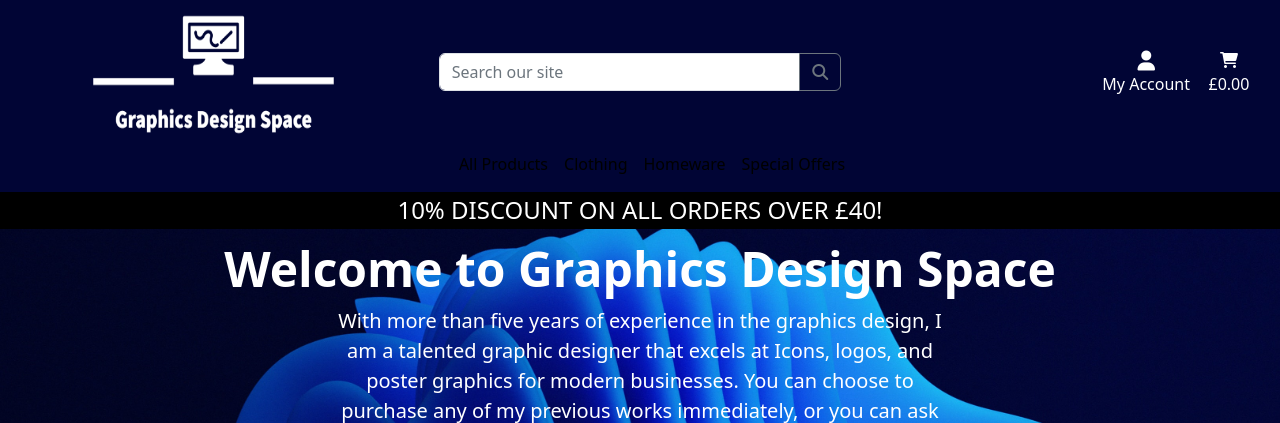
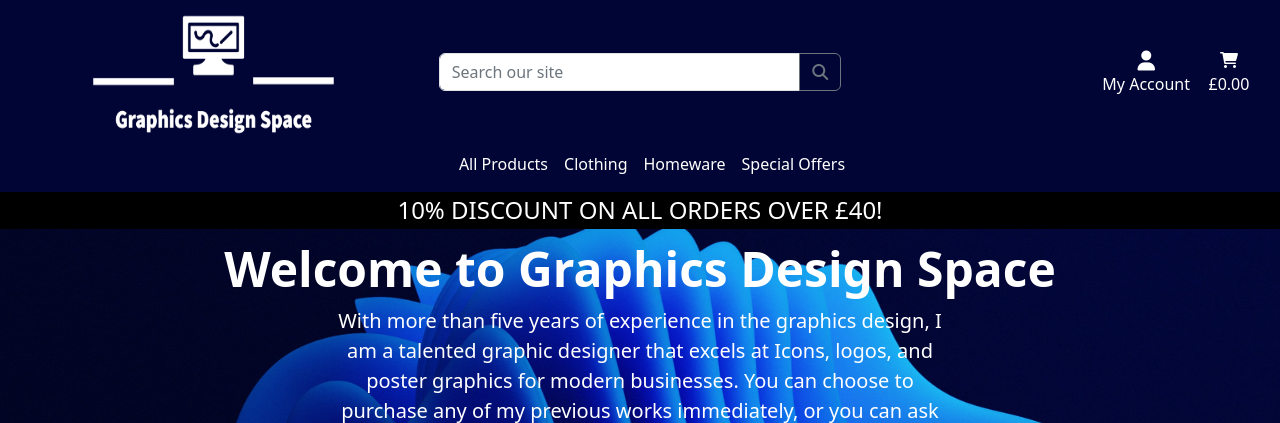
Before and after one commit to Awoyalejohn/GDS, a Django app: page / in a window 1280 px wide. Shown: the top 423 px of the page. Run offline with Django 4.2, Linux system fonts and the light colour scheme; some libraries are stand-ins or nearby versions.

Commit message:
Change navbar to a dark colour and navbar text to white

```diff
--- a/static/css/base.css
+++ b/static/css/base.css
@@ -18,6 +18,10 @@ header {
 .main-logo {
   height: 8rem;
   width: 60%;
+}
+
+.main-nav-bg-color {
+  background-color: #010535 !important;
 }
 
 .mobile-logo {
--- a/templates/base.html
+++ b/templates/base.html
@@ -72,7 +72,7 @@
     <!-- dark backgrond div -->
     <div class="row">
       <!-- bootstrap responsive navbar-->
-      <nav class="navbar navbar-expand-lg navbar-light w-100">
+      <nav class="navbar navbar-expand-lg navbar-dark main-nav-bg-color w-100">
         <!-- off canvas nav button -->
         <button class="navbar-toggler" type="button" data-bs-toggle="offcanvas" data-bs-target="#offcanvasNavbar" aria-controls="offcanvasNavbar">
           <span class="navbar-toggler-icon"></span>
--- a/templates/includes/main-nav.html
+++ b/templates/includes/main-nav.html
@@ -1,20 +1,20 @@
 <!-- main-nav & off canvas navbar -->
-<div class="offcanvas offcanvas-start" tabindex="-1" id="offcanvasNavbar" aria-labelledby="offcanvasNavbarLabel">
+<div class="offcanvas offcanvas-start text-white main-nav-bg-color" tabindex="-1" id="offcanvasNavbar" aria-labelledby="offcanvasNavbarLabel">
   <div class="offcanvas-header">
     <h5 class="offcanvas-title" id="offcanvasNavbarLabel">
       Offcanvas
     </h5>
-    <button type="button" class="btn-close" data-bs-dismiss="offcanvas" aria-label="Close"></button>
+    <button type="button" class="btn-close btn-close-white" data-bs-dismiss="offcanvas" aria-label="Close"></button>
   </div>
   <div class="offcanvas-body">
     <ul class="navbar-nav w-auto mx-auto">
       <li class="nav-item d-lg-none">
-        <a class="logo-font font-weight-bold nav-link text-black mr-5" href="#" id="home-link">
+        <a class="logo-font font-weight-bold nav-link text-white mr-5" href="#" id="home-link">
           Home
         </a>
       </li>
       <li class="nav-item dropdown">
-        <a class="logo-font font-weight-bold nav-link text-black mr-5" href="#" id="all-products-link" data-bs-toggle="dropdown" aria-haspopup="true" aria-expanded="false">
+        <a class="logo-font font-weight-bold nav-link text-white mr-5" href="#" id="all-products-link" data-bs-toggle="dropdown" aria-haspopup="true" aria-expanded="false">
           All Products
         </a>
         <div class="dropdown-menu border-0" aria-labelledby="all-products-link">
@@ -30,7 +30,7 @@
       </li>
 
       <li class="nav-item dropdown">
-        <a class="logo-font font-weight-bold nav-link text-black mr-5" href="#" id="clothing-link" data-bs-toggle="dropdown" aria-haspopup="true" aria-expanded="false">
+        <a class="logo-font font-weight-bold nav-link text-white mr-5" href="#" id="clothing-link" data-bs-toggle="dropdown" aria-haspopup="true" aria-expanded="false">
           Clothing
         </a>
         <div class="dropdown-menu border-0" aria-labelledby="clothing-link">
@@ -44,7 +44,7 @@
       </li>
 
       <li class="nav-item dropdown">
-        <a class="logo-font font-weight-bold nav-link text-black mr-5" href="#" id="homeware-link" data-bs-toggle="dropdown" aria-haspopup="true" aria-expanded="false">
+        <a class="logo-font font-weight-bold nav-link text-white mr-5" href="#" id="homeware-link" data-bs-toggle="dropdown" aria-haspopup="true" aria-expanded="false">
           Homeware
         </a>
         <div class="dropdown-menu border-0" aria-labelledby="homeware-link">
@@ -59,7 +59,7 @@
       </li>
 
       <li class="nav-item dropdown">
-        <a class="logo-font font-weight-bold nav-link text-black" href="#" id="specials-link" data-bs-toggle="dropdown" aria-haspopup="true" aria-expanded="false">
+        <a class="logo-font font-weight-bold nav-link text-white" href="#" id="specials-link" data-bs-toggle="dropdown" aria-haspopup="true" aria-expanded="false">
           Special Offers
         </a>
         <div class="dropdown-menu border-0" aria-labelledby="specials-link">
```
